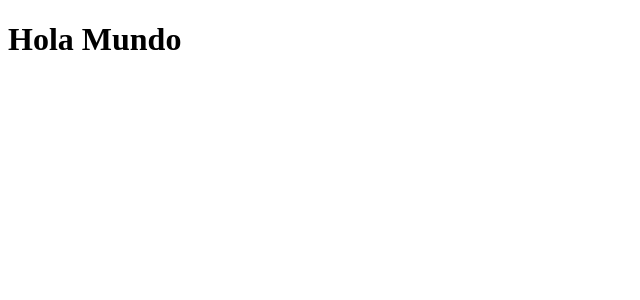
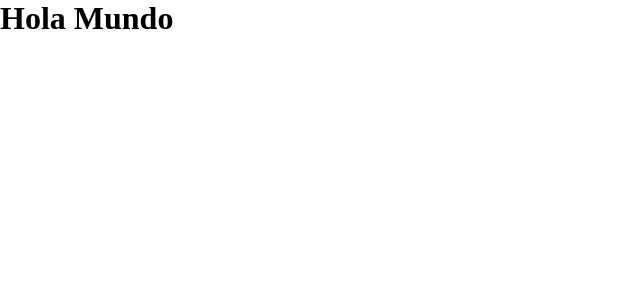
Before and after one commit to Eddy-glitcher/Library-App-Front, an Angular app: page / in a window 1280 px wide. Shown: the top 300 px of the page, without its empty margins (0-640 px from the left). Built offline with nearby package versions, Linux system fonts and the light colour scheme.

Commit message:
Style: Add the navigator reset styles

```diff
--- a/src/styles.scss
+++ b/src/styles.scss
@@ -1,3 +1,17 @@
+@import '../src/app/styles/index.scss';
+
 *{
   font-family: 'Times New Roman', Times, serif;
+  margin: 0px;
+  padding: 0px;
+  box-sizing: border-box;
 }
+
+html{
+  scroll-behavior: smooth;
+}
+
+img{
+  width: 100%;
+  height: 100%;
+}
```
